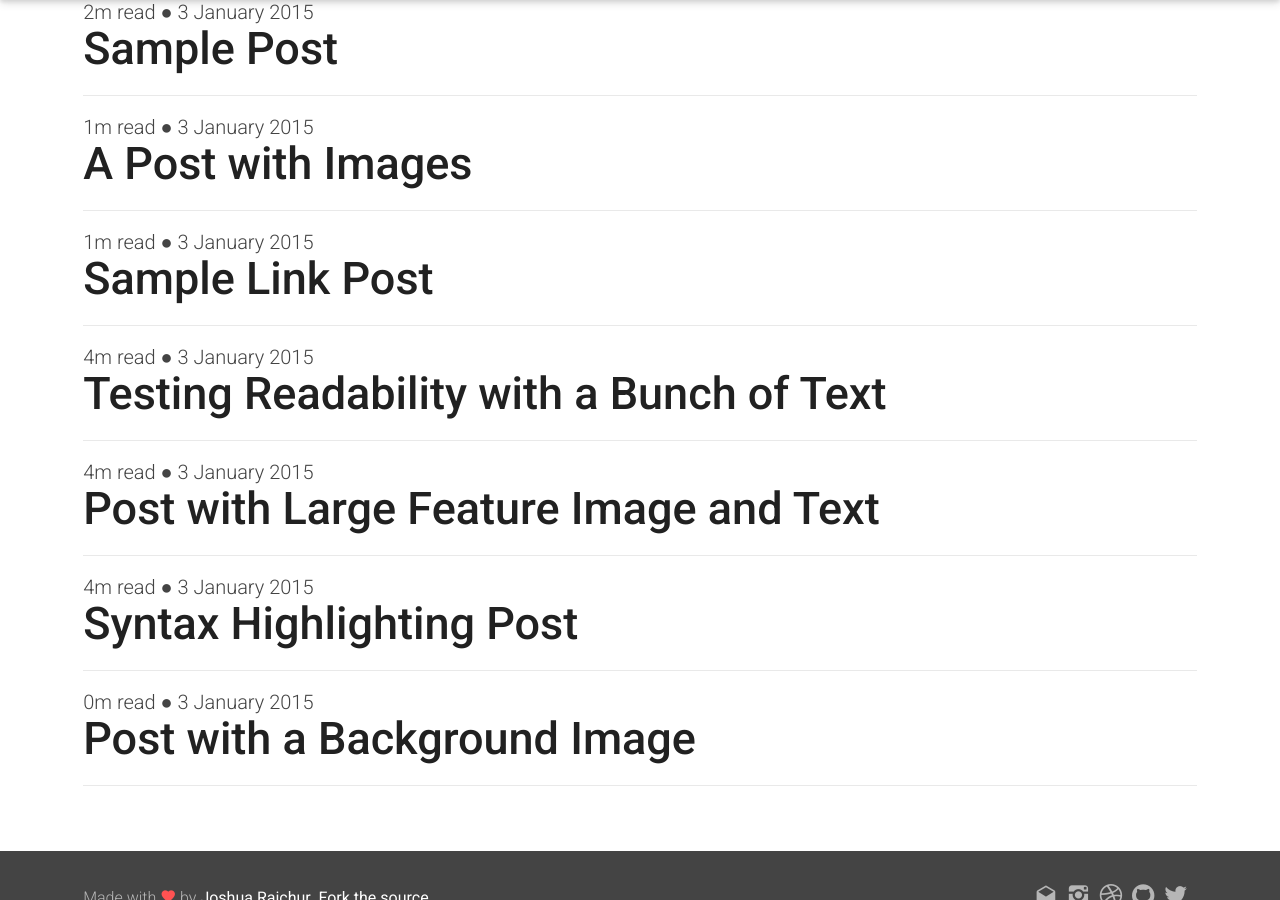
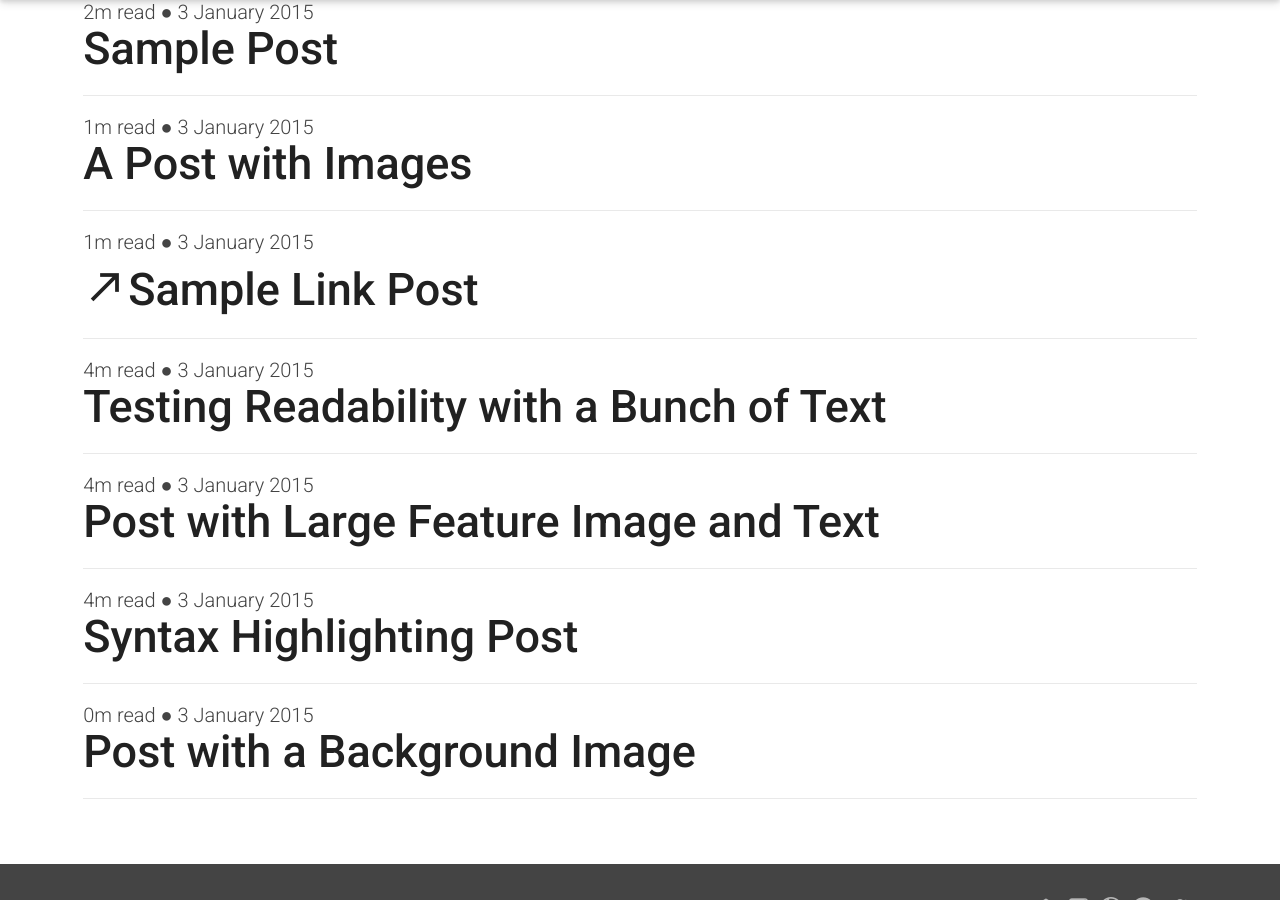
Before and after one commit to raichur/material-jekyll, a Jekyll site: the page built from index.html, in a window 1280 px wide and 900 px high, scrolled down 611 px. Built offline with Jekyll 4.4.1, drawn with Linux system fonts in a browser that asks for light colours; nearby versions of some CDN libraries.

Commit message:
linked post home

```diff
--- a/index.html
+++ b/index.html
@@ -16,7 +16,7 @@ home: true
       <li>
         <span class="post-meta">{{ reading-time }} read ● {{ post.date | date: '%-d %B %Y' }}</span>
         <h2>
-          <a class="post-link" href="{{ post.url | prepend: site.baseurl }}">{{ post.title }}</a>
+          <a class="post-link" href="{{ post.url | prepend: site.baseurl }}">{% if post.link %}<span class="icon-call-made"></span>{% endif %}{{ post.title }}</a>
         </h2>
       </li>
     {% endfor %}
```
